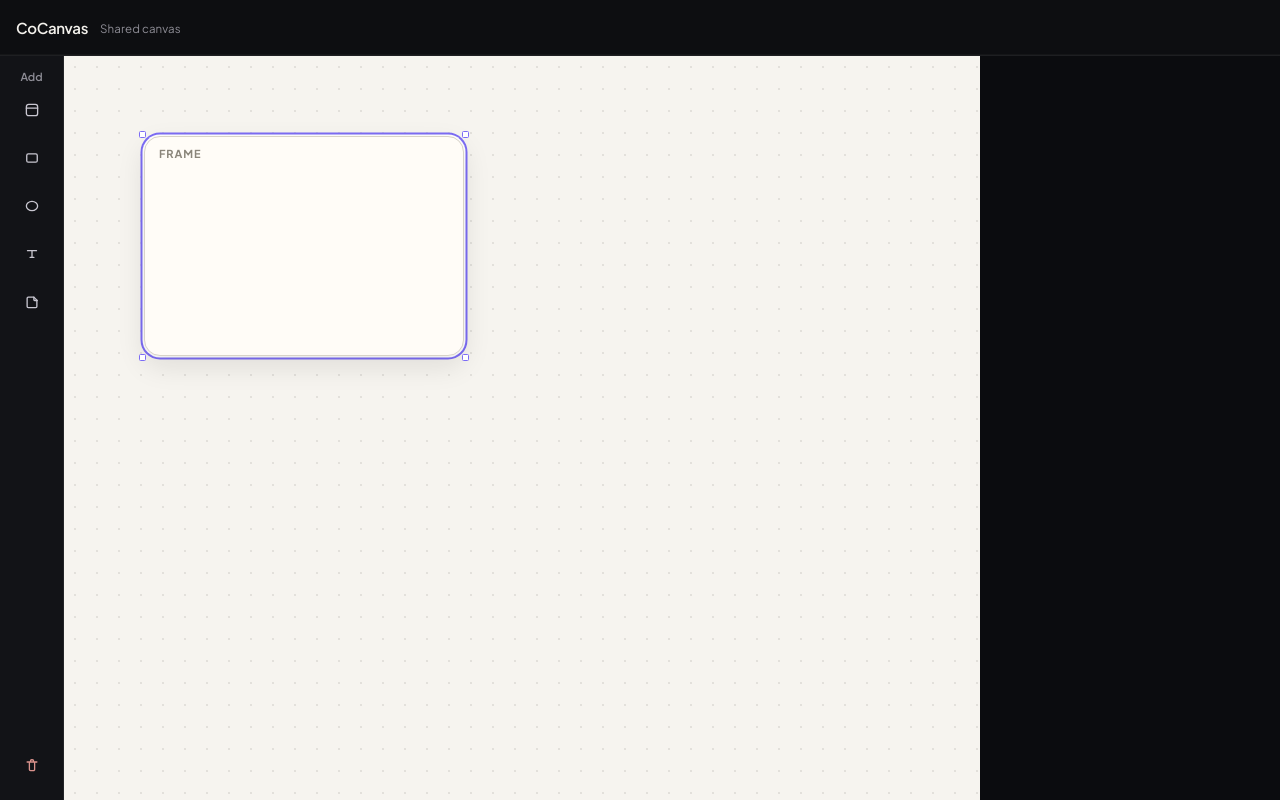
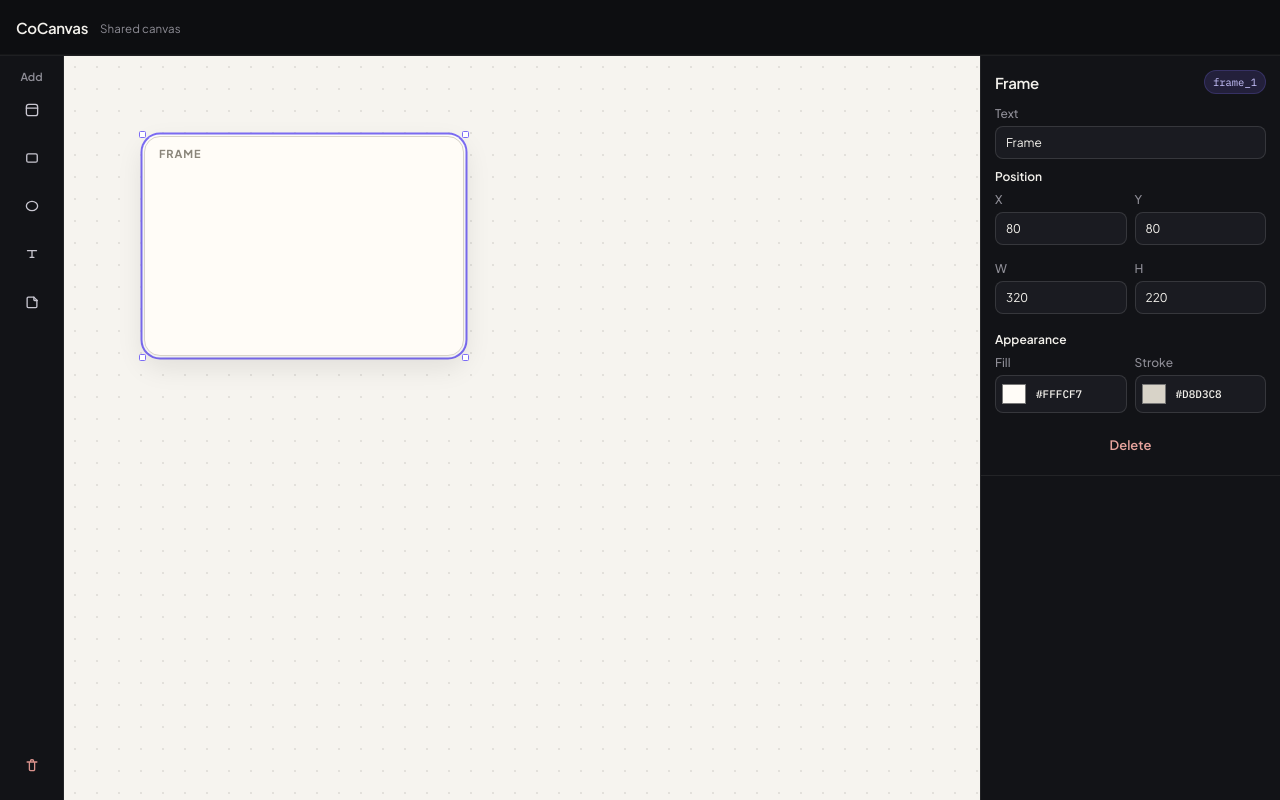
Before and after one commit to BlinkZ404/CoCanvas, a React (Vite) app: page / in a window 1280 px wide. Both pictures are taken after a click on the button "Frame". Built offline with nearby package versions, Linux system fonts and the light colour scheme.

Commit message:
Add the properties panel

```diff
--- a/src/App.tsx
+++ b/src/App.tsx
@@ -1,5 +1,6 @@
 import { Toolbar } from "./components/Toolbar";
 import { Canvas } from "./components/Canvas";
+import { Inspector } from "./components/Inspector";
 
 export default function App() {
   return (
@@ -13,6 +14,9 @@ export default function App() {
       <div className="workspace">
         <Toolbar />
         <Canvas />
+        <div className="side">
+          <Inspector />
+        </div>
       </div>
     </div>
   );
--- /dev/null
+++ b/src/components/Inspector.tsx
@@ -0,0 +1,164 @@
+import { useCanvasStore } from "../store/canvasStore";
+
+const BACKGROUNDS = [
+  { label: "Paper", value: "#f6f4ef" },
+  { label: "Cool", value: "#eef1f6" },
+  { label: "Mist", value: "#e8eee9" },
+  { label: "Ink", value: "#12141a" },
+];
+
+const KIND_LABEL: Record<string, string> = {
+  frame: "Frame",
+  rectangle: "Rectangle",
+  ellipse: "Ellipse",
+  text: "Text",
+  sticky: "Sticky",
+};
+
+export function Inspector() {
+  const selectedId = useCanvasStore((s) => s.selectedId);
+  const element = useCanvasStore((s) => s.elements.find((e) => e.id === selectedId) ?? null);
+  const updateElement = useCanvasStore((s) => s.updateElement);
+  const deleteElement = useCanvasStore((s) => s.deleteElement);
+  const background = useCanvasStore((s) => s.background);
+  const setBackground = useCanvasStore((s) => s.setBackground);
+
+  if (!element) {
+    return (
+      <section className="panel inspector">
+        <h2>Properties</h2>
+        <p className="muted small inspector-empty">Select a shape to edit, or change the background.</p>
+        <label className="field">
+          <span>Background</span>
+          <ColorField
+            value={background}
+            onChange={(color) => setBackground(color, "human")}
+          />
+        </label>
+        <div className="swatch-row" role="group" aria-label="Background presets">
+          {BACKGROUNDS.map((bg) => (
+            <button
+              key={bg.value}
+              type="button"
+              className={`swatch${background.toLowerCase() === bg.value ? " is-active" : ""}`}
+              style={{ background: bg.value }}
+              title={bg.label}
+              aria-label={bg.label}
+              onClick={() => setBackground(bg.value, "human")}
+            />
+          ))}
+        </div>
+      </section>
+    );
+  }
+
+  const num = (v: string) => (Number.isFinite(Number(v)) ? Number(v) : 0);
+
+  return (
+    <section className="panel inspector">
+      <div className="inspector-head">
+        <h2>{KIND_LABEL[element.kind] ?? element.kind}</h2>
+        <span className="mono-tag">{element.id}</span>
+      </div>
+
+      {(element.kind === "text" || element.kind === "sticky" || element.kind === "frame") && (
+        <label className="field">
+          <span>Text</span>
+          <input
+            type="text"
+            value={element.text}
+            onChange={(e) => updateElement(element.id, { text: e.target.value }, "human")}
+          />
+        </label>
+      )}
+
+      <h3 className="field-label">Position</h3>
+      <div className="field-row">
+        <label className="field">
+          <span>X</span>
+          <input
+            type="number"
+            value={Math.round(element.x)}
+            onChange={(e) => updateElement(element.id, { x: num(e.target.value) }, "human")}
+          />
+        </label>
+        <label className="field">
+          <span>Y</span>
+          <input
+            type="number"
+            value={Math.round(element.y)}
+            onChange={(e) => updateElement(element.id, { y: num(e.target.value) }, "human")}
+          />
+        </label>
+        <label className="field">
+          <span>W</span>
+          <input
+            type="number"
+            value={Math.round(element.width)}
+            onChange={(e) => updateElement(element.id, { width: num(e.target.value) }, "human")}
+          />
+        </label>
+        <label className="field">
+          <span>H</span>
+          <input
+            type="number"
+            value={Math.round(element.height)}
+            onChange={(e) => updateElement(element.id, { height: num(e.target.value) }, "human")}
+          />
+        </label>
+      </div>
+
+      <h3 className="field-label">Appearance</h3>
+      <div className="field-row">
+        <label className="field">
+          <span>{element.kind === "text" ? "Color" : "Fill"}</span>
+          <ColorField
+            value={element.fill}
+            onChange={(fill) => updateElement(element.id, { fill }, "human")}
+          />
+        </label>
+        <label className="field">
+          <span>Stroke</span>
+          <ColorField
+            value={element.stroke}
+            onChange={(stroke) => updateElement(element.id, { stroke }, "human")}
+          />
+        </label>
+      </div>
+
+      {(element.kind === "text" || element.kind === "sticky") && (
+        <label className="field">
+          <span className="field-inline">
+            Size
+            <span className="field-value">{element.fontSize}px</span>
+          </span>
+          <input
+            type="range"
+            min={10}
+            max={64}
+            value={element.fontSize}
+            onChange={(e) => updateElement(element.id, { fontSize: num(e.target.value) }, "human")}
+          />
+        </label>
+      )}
+
+      <button className="btn-ghost-danger" onClick={() => deleteElement(element.id, "human")}>
+        Delete
+      </button>
+    </section>
+  );
+}
+
+function ColorField({ value, onChange }: { value: string; onChange: (v: string) => void }) {
+  const hex = normalizeColor(value);
+  return (
+    <div className="color-field">
+      <input type="color" value={hex} onChange={(e) => onChange(e.target.value)} />
+      <span className="color-hex">{hex}</span>
+    </div>
+  );
+}
+
+function normalizeColor(c: string): string {
+  return /^#[0-9a-fA-F]{6}$/.test(c) ? c.toLowerCase() : "#000000";
+}
```
